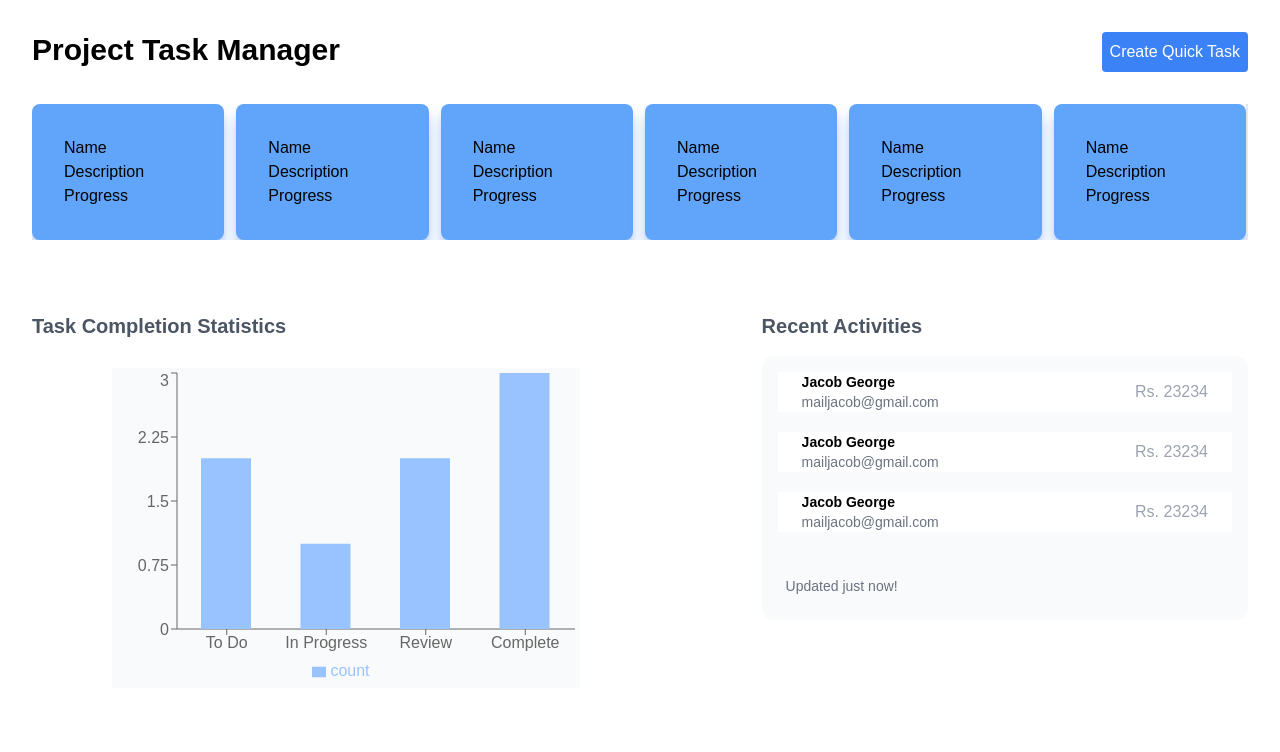
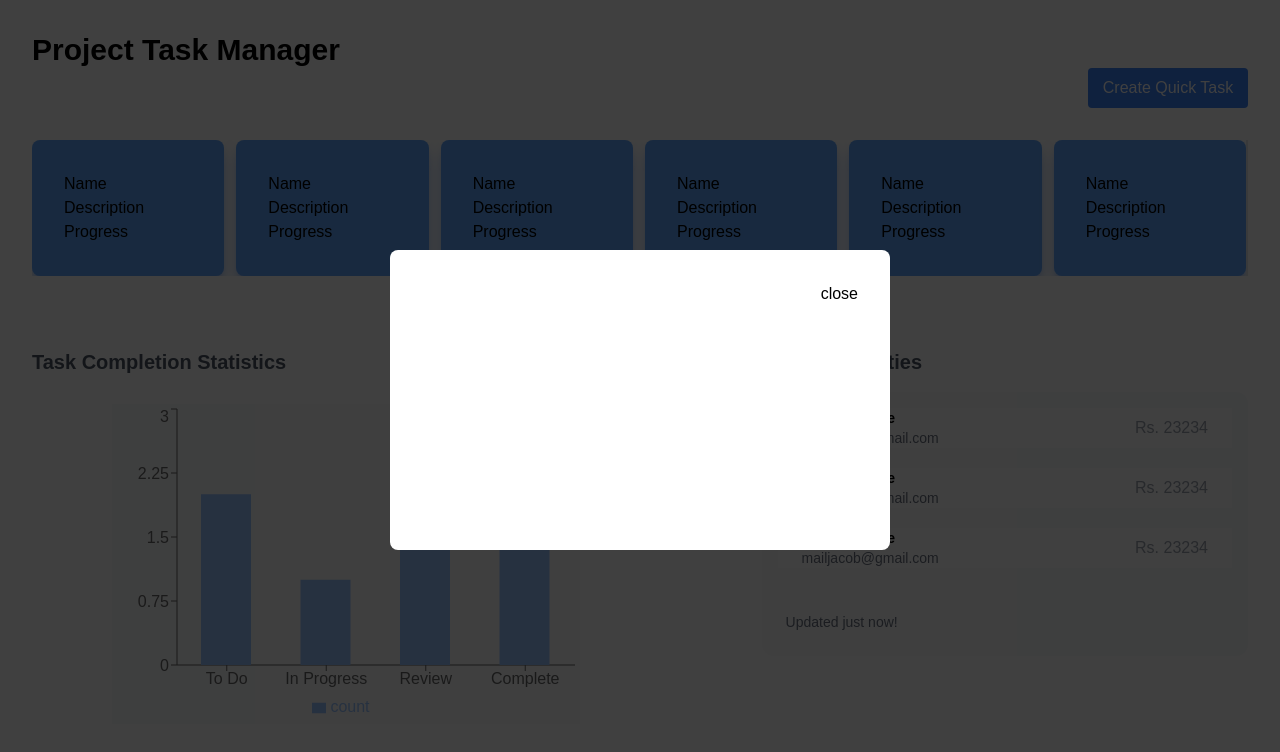
Before and after one commit to sony-tom/project_task_manager_app, a Next.js app: page /dashboard in a window 1280 px wide. Both pictures are taken after a click on the button "Create Quick Task". Shown: the top 752 px of the page. Built offline with nearby package versions, Linux system fonts and the light colour scheme.

Commit message:
Added modal for create task

```diff
--- a/package.json
+++ b/package.json
@@ -12,12 +12,14 @@
     "next": "14.2.16",
     "react": "^18",
     "react-dom": "^18",
+    "react-modal": "^3.16.1",
     "recharts": "^2.13.1"
   },
   "devDependencies": {
     "@types/node": "^20",
     "@types/react": "^18",
     "@types/react-dom": "^18",
+    "@types/react-modal": "^3.16.3",
     "eslint": "^8",
     "eslint-config-next": "14.2.16",
     "postcss": "^8",
--- a/src/app/components/header.tsx
+++ b/src/app/components/header.tsx
@@ -2,15 +2,15 @@ import Link from "next/link";
 
 export default function Header() {
   return (
-    <div className=" flex w-full justify-between	">
+    <div className=" flex w-full justify-between">
       <div>
         <Link href="/dashboard" className="font-bold text-3xl text-black">
           Project Task Manager
         </Link>
       </div>
-      <div className="bg-blue-500 p-2 text-white rounded">
+      {/* <div className="bg-blue-500 p-2 text-white rounded">
         <button>Create Quick Task</button>
-      </div>
+      </div> */}
     </div>
   );
 }
--- /dev/null
+++ b/src/app/components/modal.tsx
@@ -0,0 +1,60 @@
+import React, { useEffect } from "react";
+import ReactModal from "react-modal";
+
+const Modal = ({
+  isOpen,
+  onClose,
+  width = "500px",
+  height = "300px",
+  children,
+}) => {
+  const parsedHeight = height ? parseInt(height, 10) : 0;
+  const isHeightLessThanViewport = height
+    ? parsedHeight < window.innerHeight
+    : true;
+
+  return (
+    <ReactModal
+      isOpen={isOpen}
+      onRequestClose={onClose}
+      className="custom-scrollbar bg-base-white"
+      style={{
+        overlay: {
+          position: "fixed",
+          top: 0,
+          left: 0,
+          right: 0,
+          bottom: 0,
+          backgroundColor: "rgba(0, 0, 0, 0.75)",
+          overflowY: "auto",
+          display: "flex",
+          justifyContent: "center",
+          alignItems: isHeightLessThanViewport ? "center" : "start",
+          padding: "50px",
+        },
+        content: {
+          backgroundColor: "white",
+          padding: "16px",
+          borderRadius: "8px",
+          overflow: "visible",
+          width,
+          height,
+        },
+      }}
+    >
+      <div className="relative w-full h-full font-inter">
+        <button
+          type="button"
+          className="absolute right-4 top-4 text-black"
+          onClick={onClose}
+          aria-label="closeIcon"
+        >
+          close
+        </button>
+        <div className="w-full h-full">{children}</div>
+      </div>
+    </ReactModal>
+  );
+};
+
+export default Modal;
--- a/src/app/dashboard/page.jsx
+++ b/src/app/dashboard/page.jsx
@@ -1,18 +1,32 @@
 "use client";
+import { useState } from "react";
 import OverViewCardPage from "../components/overviewcard";
 import BarChartStatistic from "../components/barChart";
 import ActivityFeed from "../components/activityfeed";
+import Modal from "../components/modal";
 
 export default function Page() {
+  const [isOpen, setIsOpen] = useState(false);
+
+  const handleModalOpen = () => {
+    setIsOpen(true);
+  };
   return (
     <div className="upper-div">
+      <div className="flex justify-end">
+        <div className="bg-blue-500 p-2 w-40 text-center text-white rounded">
+          <button onClick={handleModalOpen}>Create Quick Task</button>
+        </div>
+      </div>
       <div className="py-8">
         <OverViewCardPage />
       </div>
       <div className="graph-div flex mt-10">
         <div className="w-3/5">
           <div className="w-11/12 h-[400px] rounded">
-           <p className="md:text-xl text-gray-600 font-bold">Task Completion Statistics</p>
+            <p className="md:text-xl text-gray-600 font-bold">
+              Task Completion Statistics
+            </p>
             <BarChartStatistic />
           </div>
         </div>
@@ -20,6 +34,9 @@ export default function Page() {
           <ActivityFeed />
         </div>
       </div>
+      <Modal isOpen={isOpen} onClose={() => setIsOpen(false)}>
+        <div></div>
+      </Modal>
     </div>
   );
 }
```
Also changed, not shown: 1 other file (tests, documents, lock files or other folders).
